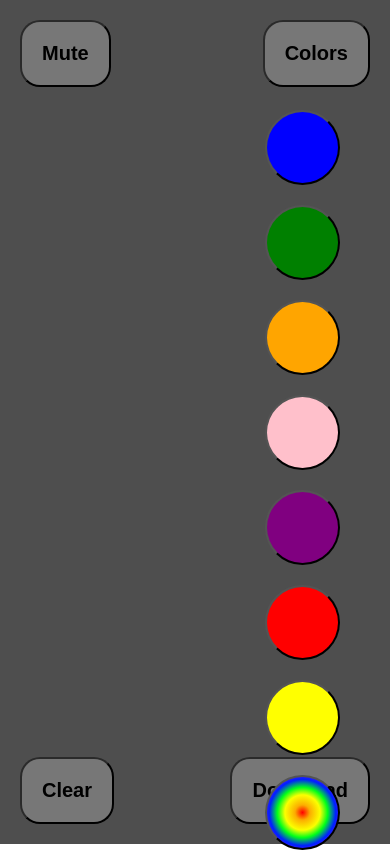
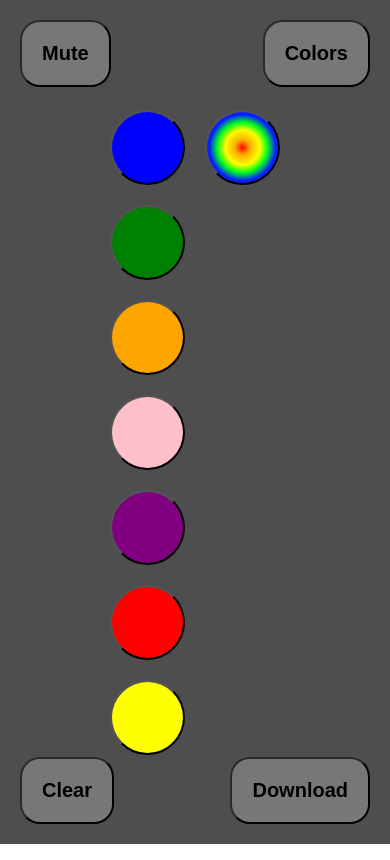
Before and after one commit to PaulB-H/flowerpaint, a plain HTML site: page index.html in a window 390 px wide. Both pictures are taken after a click on the button "Colors". Drawn offline with Linux system fonts and the light colour scheme.

Commit message:
Made color picker responsive / wrap for smaller screens

```diff
--- a/index.html
+++ b/index.html
@@ -35,7 +35,7 @@
     </div>
 
     <div id="color-overlay" onclick="closeColorOverlay()">
-      <div style="display: flex; flex-direction: column">
+      <div>
         <button
           id="blue"
           class="color-btn"
--- a/style.css
+++ b/style.css
@@ -69,10 +69,23 @@ html {
   align-items: end;
   padding-top: 100px;
   padding-right: 50px;
+  overflow: hidden;
+}
+#color-overlay div {
+  max-height: 100%;
+  display: flex;
+  flex-direction: column;
+  flex-wrap: wrap;
 }
 .color-btn {
   border-radius: 100px;
   width: 75px;
   height: 75px;
-  margin: 10px 0;
+  margin: 10px;
 }
+
+@media only screen and (max-height: 860px) {
+  #color-overlay div {
+    margin-right: 50px;
+  }
+}
```
